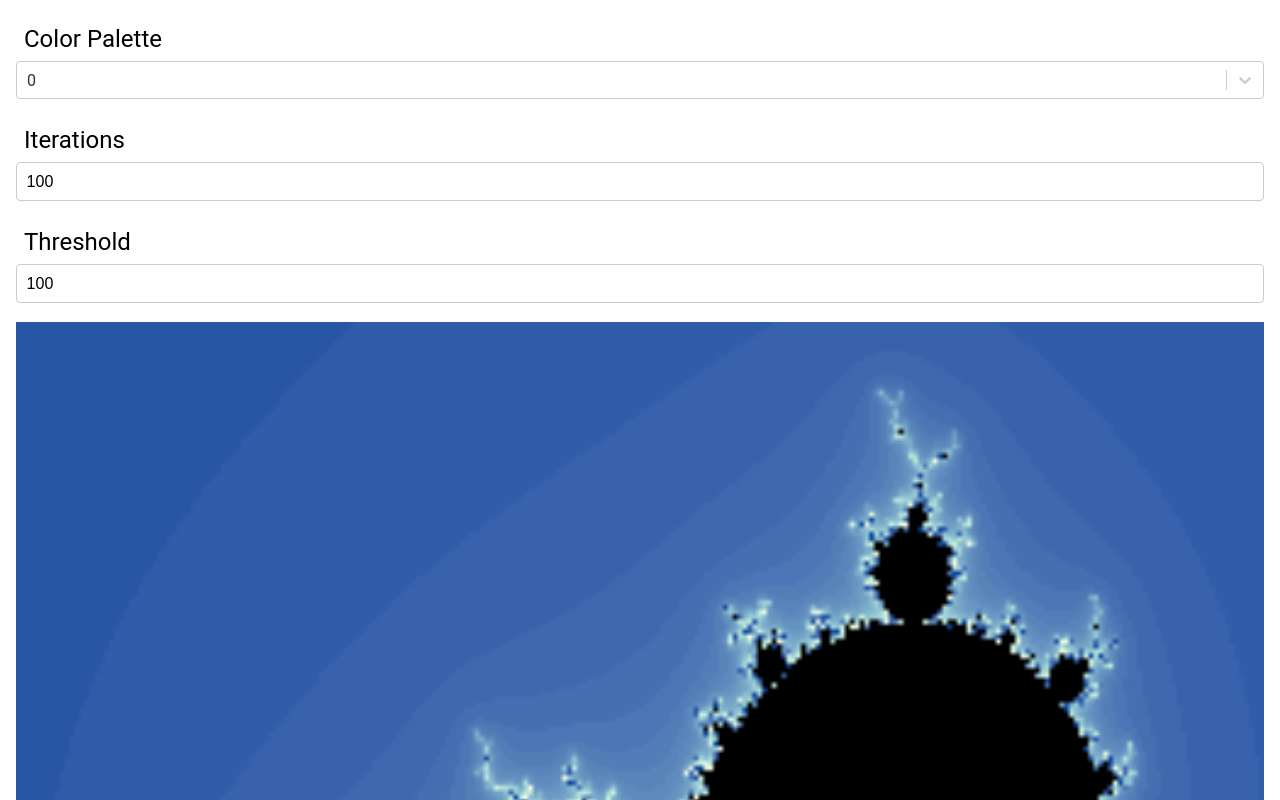
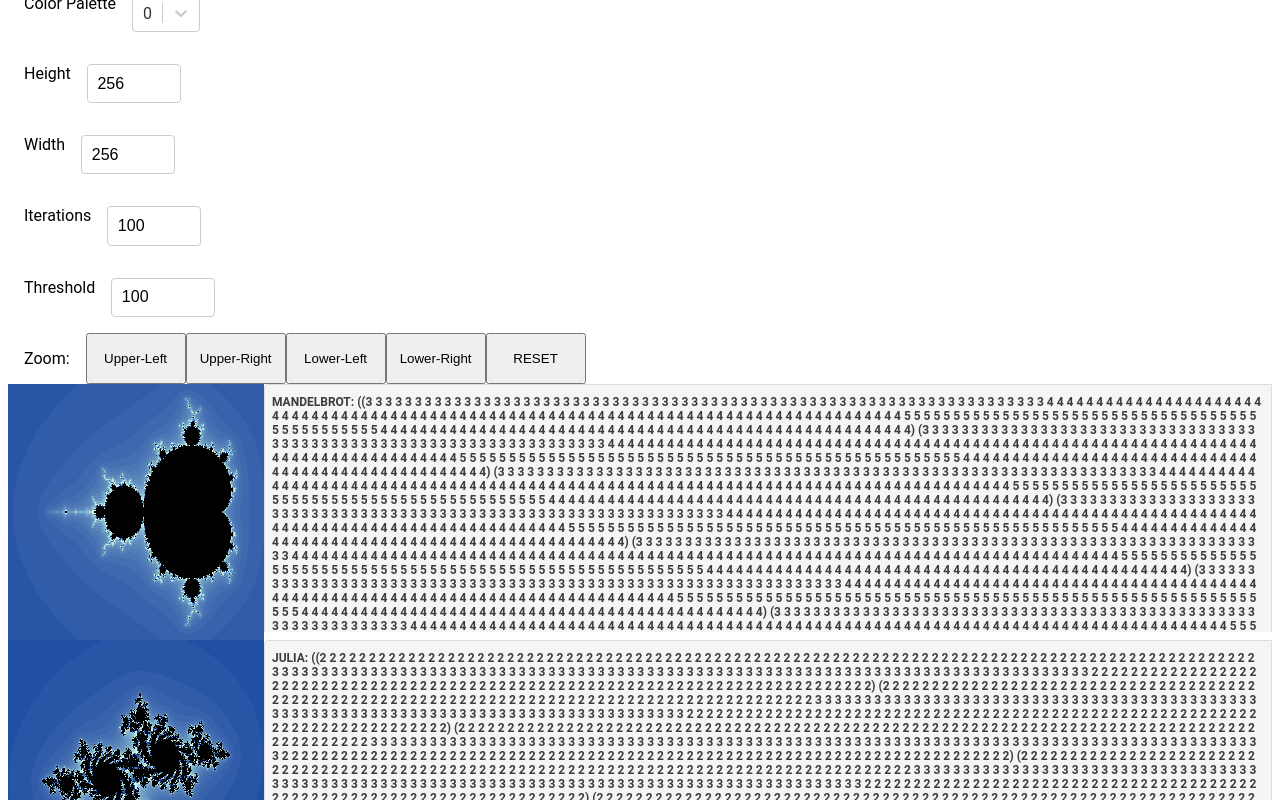
Before and after one commit to blechdom/recursive-sound, a Next.js app: page /fractals in a window 1280 px wide. Shown: the part 100-900 px from the top of the page. Built offline with nearby package versions, Linux system fonts and the light colour scheme; no server answers.

Commit message:
update real-time and add some zoom

```diff
--- a/src/pages/fractals.tsx
+++ b/src/pages/fractals.tsx
@@ -59,7 +59,10 @@ export default function Home() {
     y_max: 1.5
   })
   const [zoomWindow, setZoomWindow] = useState<[number, number, number, number]>([160, 120, 320, 240]);
-  //const [fractal2DArray, setFractal2DArray] = useState<number[][]>([]);
+  const [mandelbrot2DArray, setMandelbrot2DArray] = useState<string>("");
+  const [julia2DArray, setJulia2DArray] = useState<string>("");
+  const [cx, setCx] = useState<number>(-0.7);
+  const [cy, setCy] = useState<number>(0.27015);
 
   const mandelbrotCanvasRef = useRef<HTMLCanvasElement | null>(null);
   const juliaCanvasRef = useRef<HTMLCanvasElement | null>(null);
@@ -68,13 +71,17 @@ export default function Home() {
     socketInitializer();
   }, []);
 
-  /*const paletteArray: string[] = useMemo(
-    () => {
-    return colourPalettes[parseInt(paletteNumber.value)];
-    }, [paletteNumber]);*/
+  useEffect(() => {
+    console.log('rendering julia')
+    julia();
+  }, [cx, cy, iterations, paletteNumber, threshold, canvasHeight, canvasWidth, juliaCanvasRef.current]);
+
+  useEffect(() => {
+    console.log('rendering mandelbrot', mandelbrotWindow)
+    mandelbrot();
+  }, [iterations, paletteNumber, threshold, canvasHeight, canvasWidth, mandelbrotWindow, mandelbrotCanvasRef.current]);
 
   const socketInitializer = async () => {
-    // We just call it because we don't need anything else out of it
     await fetch("/api/socket");
 
     socket = io();
@@ -83,13 +90,18 @@ export default function Home() {
       console.log(msg);
     });
     mandelbrot();
+    julia();
   };
 
-  const mandelbrot = useCallback(() => {
+  const mandelbrot = () => {
     //drawSet(mandelbrotCanvasRef, mandelbrotDrawingFuncLsm, mandelbrotWindow);
     if (mandelbrotCanvasRef.current) {
-      const ctx = mandelbrotCanvasRef.current.getContext("2d");
+      let ctx = mandelbrotCanvasRef.current.getContext("2d");
+
       if (ctx !== null) {
+        ctx.clearRect(0, 0, canvasWidth, canvasHeight);
+        ctx.fillStyle = "black";
+        ctx.fillRect(0, 0, canvasWidth, canvasHeight);
         // @ts-ignore
         ctx.reset();
         const scalingFactor = getScalingFactors(mandelbrotWindow);
@@ -101,7 +113,6 @@ export default function Home() {
             const cx = mandelbrotWindow.x_min + ix * scalingFactor.x
             const currentPoint = {x: 0.0, y: 0.0}
             const theIterations = computePoint(currentPoint, cx, cy)
-            //console.log('the iterations are ', cx, ',', cy, ' = ', theIterations);
             setColourUsingLevelSetMethod(theIterations, ctx);
             manXArray.push(theIterations);
             ctx.fillRect(ix, iy, 1, 1)
@@ -110,12 +121,12 @@ export default function Home() {
         }
         const stringMan = JSON.stringify(manYArray);
         const mystring = stringMan.replace(/\[/g, '(').replace(/]/g, ')').replace(/,/g,' ');
-        console.log("CapyTalk MANDELBROT: ", mystring);
-        sendMessage(mystring);
+        sendMandelbrotMessage(mystring);
+        setMandelbrot2DArray('MANDELBROT: ' + mystring);
       }
         //mandelbrotDrawingFuncLsm(ctx, iterations, setColourUsingLevelSetMethod, mandelbrotWindow);
     }
-  }, [mandelbrotWindow, iterations, paletteNumber, threshold, canvasHeight, canvasWidth, mandelbrotCanvasRef.current]);
+  };
 
   function computePoint(point: {x: number; y: number}, cx: number, cy: number) {
     let x2 = point.x * point.x
@@ -140,38 +151,141 @@ export default function Home() {
         ctx.fillStyle = "#000"
     } else {
       const index = parseInt(paletteNumber.value);
-      //console.log('index is ', index, ' and palette is ', colourPalettes[index][iterations % colourPalettes[index].length]);
         // colour it according to the number of iterations it took to get to infinity
         ctx.fillStyle = colourPalettes[index][theIterations % colourPalettes[index].length]
     }
-}
-  const selectMethod = () => {
-  //console.log('select method:');
-    mandelbrot();
   }
-  const sendMessage = async (fractal2DArray: string) => {
-    socket.emit("fractalString", fractal2DArray );
+  const julia = () => {
+    //drawSet(document.getElementById("jset_canvas"), juliaDrawingFuncLsm, defaultJsetPlane)
+    // drawingFunc(ctx, max_iters, getColouringFunctionForMethod(method), plane)
+    if (juliaCanvasRef.current) {
+      const ctx = juliaCanvasRef.current.getContext("2d");
+      if (ctx !== null) {
+        // @ts-ignore
+        ctx.reset();
+
+        const scalingFactor = getScalingFactors(juliaWindow);
+        const juliaYArray = [];
+        for (let iy = 0; iy < canvasHeight; iy++) {
+          const y = juliaWindow.y_min + iy * scalingFactor.y
+          const juliaXArray = [];
+          for (let ix = 0; ix < canvasWidth; ix++) {
+            //const cx = mandelbrotWindow.x_min + ix * scalingFactor.x
+            const currentPoint = {x: juliaWindow.x_min + ix * scalingFactor.x, y: y}
+            const theIterations = computePoint(currentPoint, cx, cy)
+            setColourUsingLevelSetMethod(theIterations, ctx);
+            juliaXArray.push(theIterations);
+            ctx.fillRect(ix, iy, 1, 1)
+          }
+          juliaYArray.push(juliaXArray);
+        }
+        const stringMan = JSON.stringify(juliaYArray);
+        const mystring = stringMan.replace(/\[/g, '(').replace(/]/g, ')').replace(/,/g,' ');
+        sendJuliaMessage(mystring);
+        setJulia2DArray('JULIA: ' + mystring);
+      }
+    }
   };
+
+  const sendMandelbrotMessage = (fractal2DArray: string) => {
+    socket?.emit("fractalMandelbrotString", fractal2DArray );
+  };
+
+  const sendJuliaMessage = (fractal2DArray: string) => {
+    socket?.emit("fractalJuliaString", fractal2DArray );
+  };
+
+  const setJuliaComplexNumber = useCallback((e: any) => {
+    console.log(e);
+    //let x = event.pageX - elemLeft;
+    //let y = event.pageY - elemTop;
+    if(mandelbrotCanvasRef.current) {
+       const rect = mandelbrotCanvasRef.current.getBoundingClientRect();
+        const pos = {
+          x: e.clientX - rect.left,
+          y: e.clientY - rect.top
+        };
+        const scalingFactors = getScalingFactors(mandelbrotWindow);
+        const newCx = mandelbrotWindow.x_min + pos.x * scalingFactors.x;
+        const newCy = mandelbrotWindow.y_min + pos.y * scalingFactors.y;
+        console.log('new complex cx, cy', newCx, newCy)
+        setCx(newCx);
+        setCy(newCy);
+    }
+  }, [mandelbrotCanvasRef.current]);
+
+  const zoom = (value: number) => () => {
+    if (value === 0) {
+      setMandelbrotWindow({
+        x_min: -2.5,
+        y_min: -1.25,
+        x_max: 0.8,
+        y_max: 1.25
+      });
+    }
+    if (value === 1) {
+      const tempWindow = mandelbrotWindow;
+      tempWindow.x_max = tempWindow.x_max * 0.75;
+      tempWindow.y_max = tempWindow.y_max * 0.75;
+      setMandelbrotWindow({...tempWindow});
+    }
+    else if (value === 2) {
+      const tempWindow = mandelbrotWindow;
+      tempWindow.x_min = tempWindow.x_min * 0.75;
+      tempWindow.y_max = tempWindow.y_max * 0.75;
+      setMandelbrotWindow({...tempWindow});
+    }
+    else if (value === 3) {
+      const tempWindow = mandelbrotWindow;
+      tempWindow.x_max = tempWindow.x_max * 0.75;
+      tempWindow.y_min = tempWindow.y_min * 0.75;
+      setMandelbrotWindow({...tempWindow});
+    }
+    else if (value === 4) {
+      const tempWindow = mandelbrotWindow;
+      tempWindow.x_min = tempWindow.x_min * 0.75;
+      tempWindow.y_min = tempWindow.y_min * 0.75;
+      setMandelbrotWindow({...tempWindow});
+    }
+  }
 
   return (
     <Page>
-      <Label>Render Algorithm</Label>
-      <Select
+      <Label>Render Algorithm{" "}
+      <FractalSelect
         options={renderOptions}
         value={renderOption}
         onChange={(option) => {
           setRenderOption((option ?? renderOptions[1]) as OptionType);
         }}
-      /><br />
-      <Label>Color Palette</Label>
-      <Select
+      /></Label>
+      <Label>Color Palette{" "}
+      <FractalSelect
         options={palettes}
         value={paletteNumber}
         onChange={(option) => {
           setPaletteNumber((option ?? palettes[0]) as OptionType);
         }}
-      /><br />
-      <Label>Iterations</Label>
+      /></Label>
+      <Label>Height{" "}
+      <Input
+        type="number"
+        min={16}
+        max={1024}
+        value={canvasHeight}
+        step={1}
+        onChange={(value) => setCanvasHeight(value.target.valueAsNumber)}
+      /></Label>
+      <Label>Width{" "}
+      <Input
+        type="number"
+        min={16}
+        max={1024}
+        value={canvasWidth}
+        step={1}
+        onChange={(value) => setCanvasWidth(value.target.valueAsNumber)}
+      /></Label>
+      <Label>Iterations{" "}
       <Input
         type="number"
         min={25}
@@ -179,9 +293,9 @@ export default function Home() {
         value={iterations}
         step={25}
         onChange={(value) => setIterations(value.target.valueAsNumber)}
-      /><br />
+      /></Label>
       {renderOption.value && renderOption.value === 'lsm' && (
-        <><Label>Threshold</Label>
+        <Label>Threshold{"   "}
         <Input
           type="number"
           value={threshold}
@@ -189,21 +303,41 @@ export default function Home() {
           min={100}
           max={10000}
           onChange={(value) => setThreshold(value.target.valueAsNumber)}
-        />
-        <br />
-        </>
+        /></Label>
       )}
-
+      <ButtonContainer>
+      <Label>Zoom:</Label>
+        <StyledButton onClick={zoom(1)}>Upper-Left</StyledButton>
+        <StyledButton onClick={zoom(2)}>Upper-Right</StyledButton>
+        <StyledButton onClick={zoom(3)}>Lower-Left</StyledButton>
+        <StyledButton onClick={zoom(4)}>Lower-Right</StyledButton>
+        <StyledButton onClick={zoom(0)}>RESET</StyledButton>
+        </ButtonContainer>
+      <FractalContainer>
       <MandelbrotCanvas
         ref={mandelbrotCanvasRef}
         width={canvasWidth}
         height={canvasHeight}
+        onClick={setJuliaComplexNumber}
       />
+  <Scroller>
+        <ScrollDiv>
+          {mandelbrot2DArray}
+        </ScrollDiv>
+      </Scroller>
+  </FractalContainer>
+      <FractalContainer>
       <JuliaCanvas
         ref={juliaCanvasRef}
         width={canvasWidth}
         height={canvasHeight}
       />
+     <Scroller>
+        <ScrollDiv>
+          {julia2DArray}
+        </ScrollDiv>
+      </Scroller>
+        </FractalContainer>
     </Page>
   );
 }
@@ -211,19 +345,28 @@ export default function Home() {
 const Page = styled.div`
   display: flex;
   flex-direction: column;
-  padding: 1rem;
+  padding: 0.5rem;
   font-family: "Roboto", sans-serif;
-  font-size: 1rem;
+  font-size: 0.5rem;
 `;
 
+const FractalSelect = styled(Select)`
+  padding-left: 1rem;
+  font-size: 1rem;
+  max-width: 512px;
+  `;
+
 const Label = styled.label`
-  font-size: 1.5rem;
-  padding: 0.5rem;
+  display: flex;
+  flex-direction: row;
+  font-size: 1rem;
+  padding: 1rem;
 `;
 
 const Input = styled.input`
   min-height: 38px;
   padding: 0.6rem;
+  margin-left: 1rem ;
   font-size: 1rem;
   transition: all 100ms;
   background-color: hsl(0, 0%, 100%);
@@ -239,8 +382,36 @@ const Input = styled.input`
   }
 `;
 
+const FractalContainer = styled.div`
+  display: flex;
+  flex-direction: row;
+`;
+
 const MandelbrotCanvas = styled.canvas`
-  float: left;
 `;
 const JuliaCanvas = styled.canvas`
 `;
+
+const ScrollDiv = styled.div`
+    background-color: #F5F5F5;
+    border: 1px solid #DDDDDD;
+    border-radius: 4px 0 4px 0;
+    color: #3B3C3E;
+    font-size: 12px;
+    font-weight: bold;
+    left: -1px;
+    padding: 10px 7px 5px;
+`;
+
+const Scroller = styled.div`
+    height:248px;
+    overflow:scroll;
+    overflow-x:hidden;
+`;
+const ButtonContainer = styled.div`
+  display: flex;
+  flex-direction: row;
+`;
+const StyledButton = styled.button`
+  width: 100px;
+`;
--- a/src/utils/sockets/messageHandler.tsx
+++ b/src/utils/sockets/messageHandler.tsx
@@ -24,17 +24,25 @@ export default (io: any, socket: Socket, oscClient: Client, oscServer: Server) =
     }
   };
 
-  const sendFractalToKyma = (fractalString: Array<Array<number>>) => {
+  const sendMandelbrotToKyma = (fractalString: Array<Array<number>>) => {
     if(oscClient) {
-      console.log('sending fractal to Kyma', fractalString);
+      console.log('sending mandelbrot to Kyma', fractalString);
       // @ts-ignore
-      oscClient.send('/fractal/2DArray', fractalString, () => {
+      oscClient.send('/fractal/mandelbrot', fractalString, () => {
+      });
+    }
+  };
+  const sendJuliaToKyma = (fractalString: Array<Array<number>>) => {
+    if(oscClient) {
+      console.log('sending julia to Kyma', fractalString);
+      // @ts-ignore
+      oscClient.send('/fractal/julia', fractalString, () => {
       });
     }
   };
 
-
   socket.on("createdMessage", createdMessage);
-  socket.on("fractalString", sendFractalToKyma)
+  socket.on("fractalMandelbrotString", sendMandelbrotToKyma)
+  socket.on("fractalJuliaString", sendJuliaToKyma)
 
 };
```
